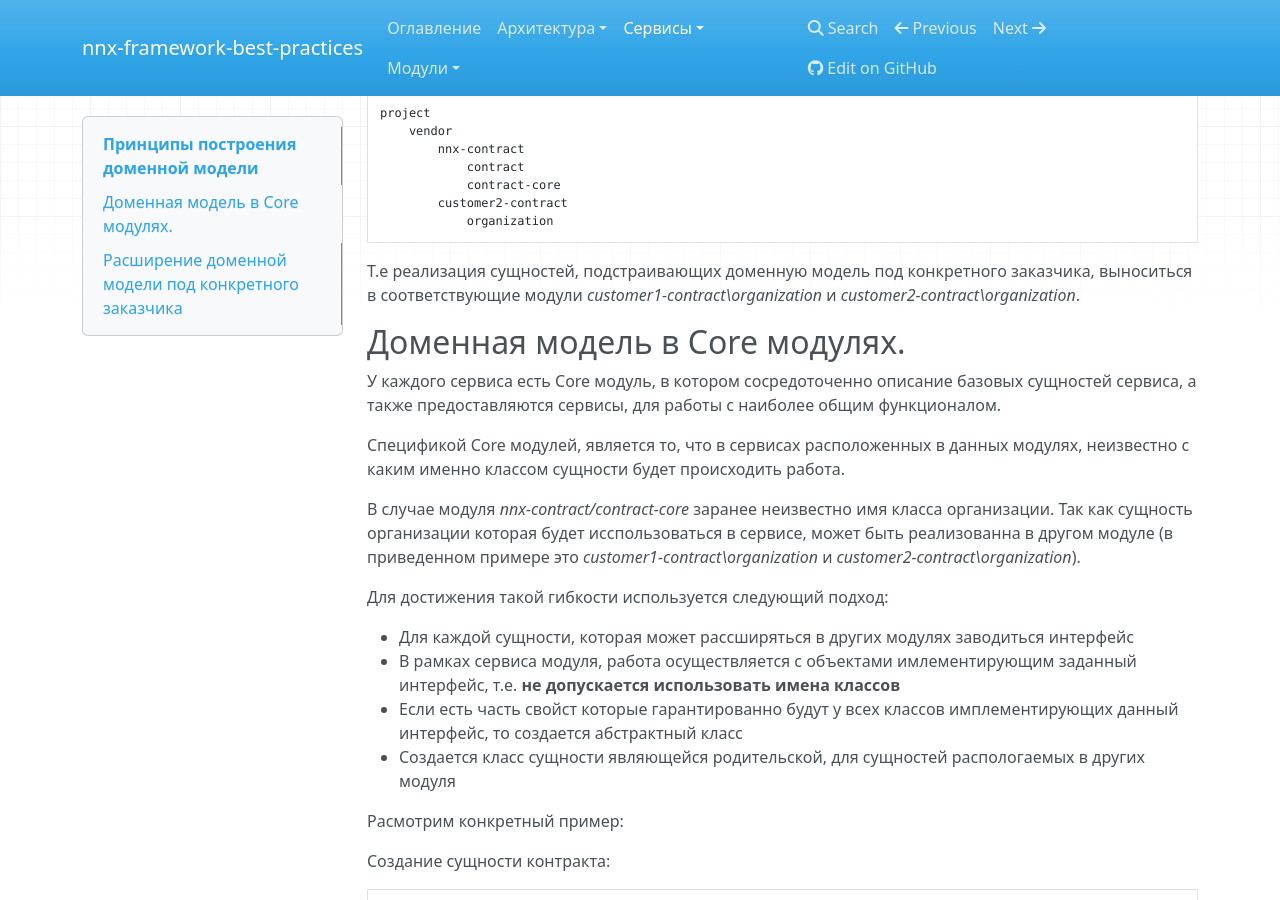
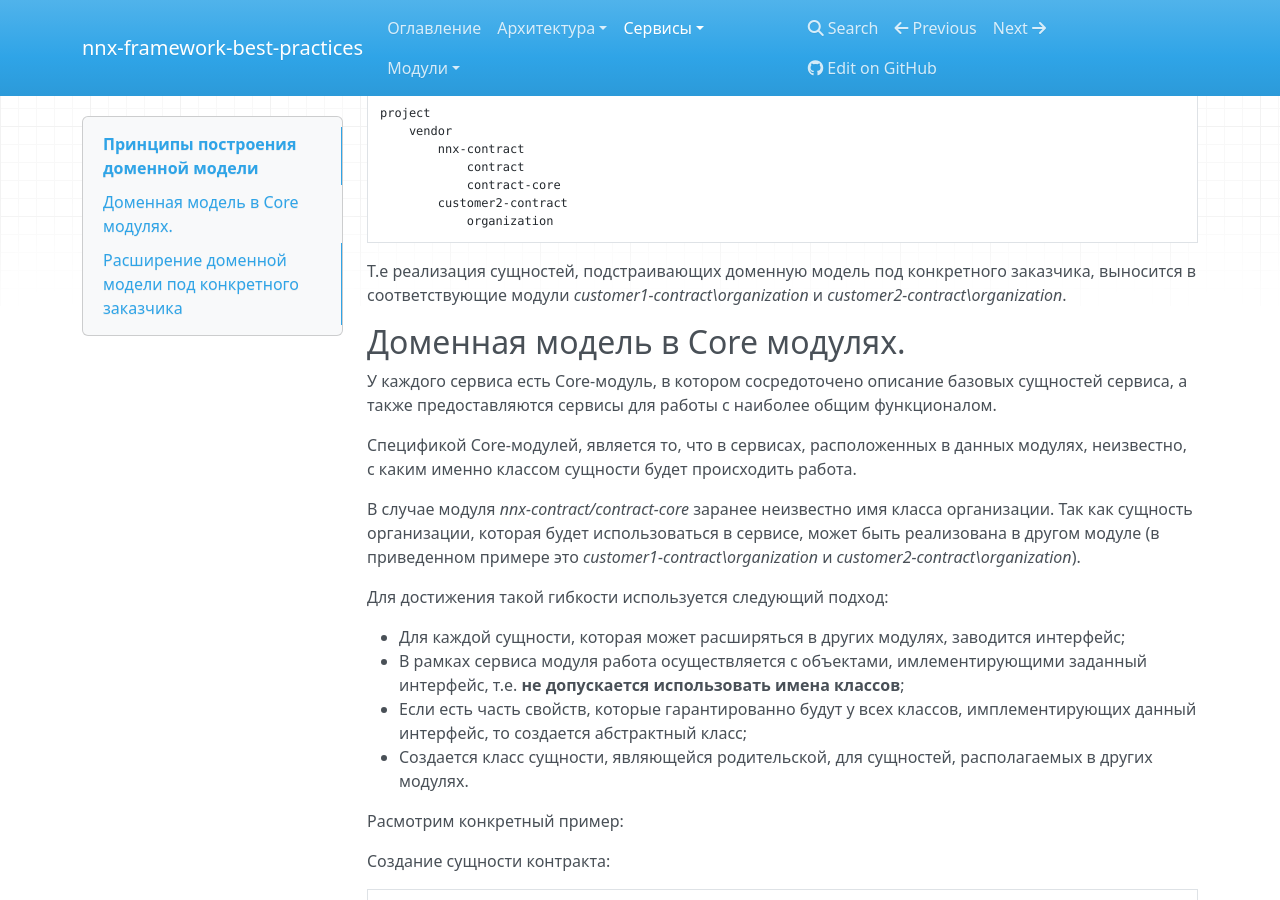
Before and after one commit to nnx-company/best-practices, an MkDocs documentation site: the page built from doc/book/ru/service-domain-model.md, in a window 1280 px wide and 900 px high, scrolled down 718 px. Built offline with MkDocs 1.6.1, drawn with Linux system fonts in a browser that asks for light colours; nearby versions of some CDN libraries; old or Windows-style settings are respelled for this version of MkDocs; some of the changed text lies outside the part shown.

Commit message:
Update service-domain-model.md

````diff
--- a/doc/book/ru/service-domain-model.md
+++ b/doc/book/ru/service-domain-model.md
@@ -40,26 +40,26 @@ project
             organization
 ```
 
-Т.е реализация сущностей, подстраивающих доменную модель под конкретного заказчика, выноситься в соответствующие модули
+Т.е реализация сущностей, подстраивающих доменную модель под конкретного заказчика, выносится в соответствующие модули
 *customer1-contract\organization* и *customer2-contract\organization*.
 
 ## Доменная модель в Core модулях.
 
-У каждого сервиса есть Core модуль, в котором сосредоточенно описание базовых сущностей сервиса, а также предоставляются
-сервисы, для работы с наиболее общим функционалом.
+У каждого сервиса есть Core-модуль, в котором сосредоточено описание базовых сущностей сервиса, а также предоставляются
+сервисы для работы с наиболее общим функционалом.
 
-Спецификой Core модулей, является то, что в сервисах расположенных в данных модулях, неизвестно с каким именно классом
+Спецификой Core-модулей, является то, что в сервисах, расположенных в данных модулях, неизвестно, с каким именно классом
 сущности будет происходить работа.
 
-В случае модуля *nnx-contract/contract-core* заранее неизвестно имя класса организации. Так как сущность организации которая
-будет исспользоваться в сервисе, может быть реализованна в другом модуле (в приведенном примере это *customer1-contract\organization* и *customer2-contract\organization*).
+В случае модуля *nnx-contract/contract-core* заранее неизвестно имя класса организации. Так как сущность организации, которая
+будет использоваться в сервисе, может быть реализована в другом модуле (в приведенном примере это *customer1-contract\organization* и *customer2-contract\organization*).
 
 Для достижения такой гибкости используется следующий подход:
 
-- Для каждой сущности, которая может рассширяться в других модулях заводиться интерфейс
-- В рамках сервиса модуля, работа осуществляется с объектами имлементирующим заданный интерфейс, т.е. **не допускается использовать имена классов**
-- Если есть часть свойст которые гарантированно будут у всех классов имплементирующих данный интерфейс, то создается абстрактный класс
-- Создается класс сущности являющейся родительской, для сущностей распологаемых в других модуля
+- Для каждой сущности, которая может расширяться в других модулях, заводится интерфейс;
+- В рамках сервиса модуля работа осуществляется с объектами, имлементирующими заданный интерфейс, т.е. **не допускается использовать имена классов**;
+- Если есть часть свойств, которые гарантированно будут у всех классов, имплементирующих данный интерфейс, то создается абстрактный класс;
+- Создается класс сущности, являющейся родительской, для сущностей, располагаемых в других модулях.
 
 Расмотрим конкретный пример:
 
````
Also changed, not shown: other parts of doc/book/ru/service-domain-model.md (+10 -11 lines).
